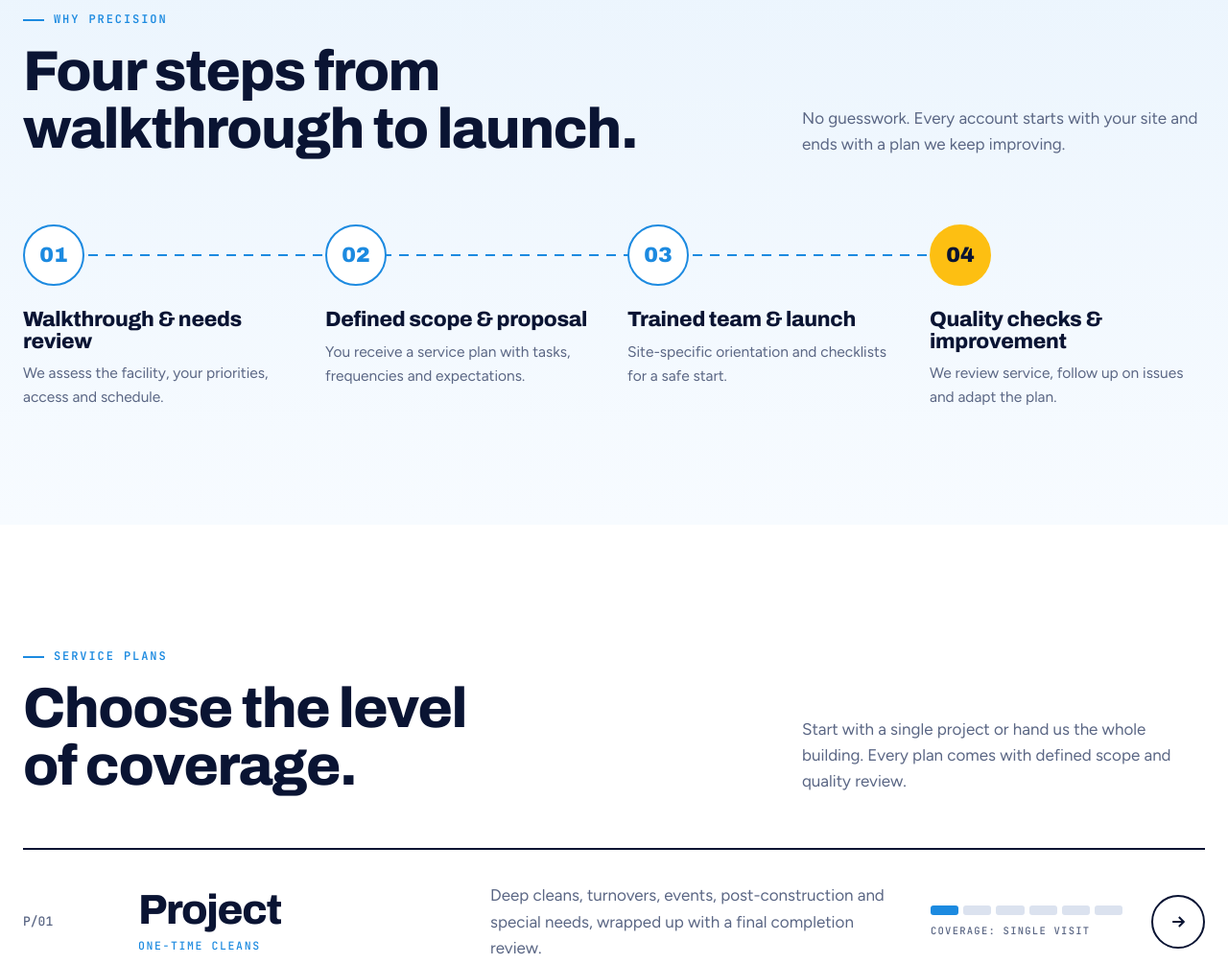
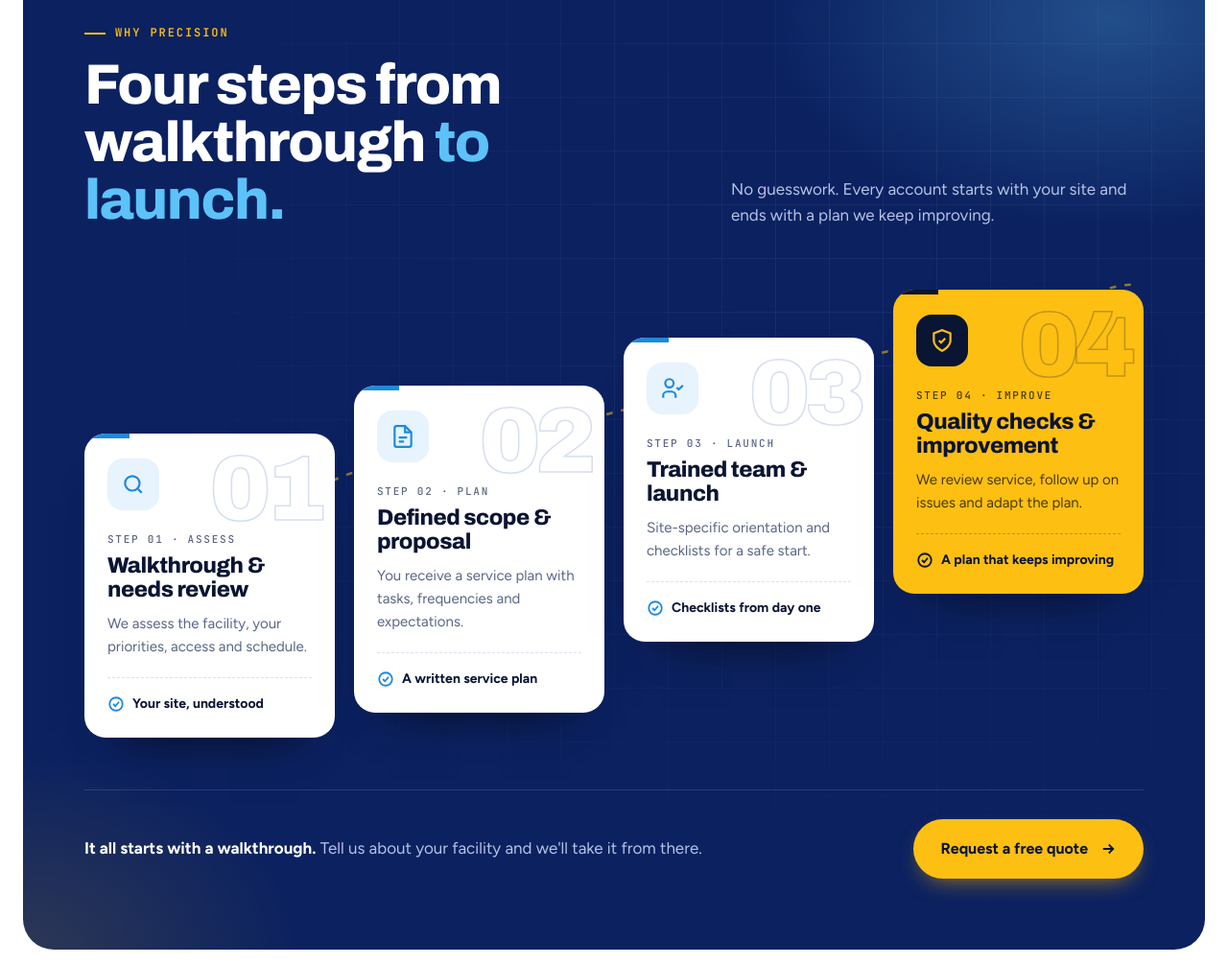
Before and after one commit to dallaswebagency/Precision-Janitorial-Services, a plain HTML site: page index.html in a window 1280 px wide. Shown: the part 5225-6230 px from the top of the page at 96% size. Drawn offline with Linux system fonts and the light colour scheme.

Commit message:
Add real service images (watermark removed) and redesign process section
Co-Authored-By: Claude Opus 5.5 <noreply@anthropic.com>
Claude-Session: https://claude.ai/code/session_017Li8CGAui53QHoMtZGYFAm

```diff
--- a/index.html
+++ b/index.html
@@ -216,16 +216,45 @@ nav.main .btn{margin-left:10px;padding:13px 22px}
 .value p{color:var(--muted);font-size:15px}
 
 /* ===== process ===== */
-.process{padding:110px 0 120px;background:linear-gradient(180deg,#eaf4fd,#f7fbff)}
-.process .sec-head{margin-bottom:70px}
-.track{display:grid;grid-template-columns:repeat(4,1fr);gap:28px;position:relative}
-.track::before{content:"";position:absolute;top:31px;left:32px;right:calc(25% - 32px);height:2px;background:repeating-linear-gradient(90deg,var(--blue) 0 10px,transparent 10px 18px)}
-.st{position:relative}
-.st .dial{width:64px;height:64px;border-radius:50%;background:#fff;border:2px solid var(--blue);display:grid;place-items:center;font-family:var(--display);font-weight:900;font-size:22px;color:var(--blue);position:relative;z-index:1;transition:.3s}
-.st:hover .dial{background:var(--blue);color:#fff;transform:scale(1.06)}
-.st:last-child .dial{background:var(--gold);border-color:var(--gold);color:var(--ink)}
-.st h4{font-size:22px;margin:24px 0 10px;letter-spacing:-.015em}
-.st p{color:var(--muted);font-size:15.5px}
+.process{padding:40px 0 120px}
+.proc-box{position:relative;background:var(--navy);border-radius:32px;padding:84px 64px 74px;color:#fff;overflow:hidden;isolation:isolate}
+.proc-box::before{content:"";position:absolute;inset:0;z-index:-1;background:
+  radial-gradient(520px 320px at 92% 8%,rgba(92,194,247,.28),transparent 70%),
+  radial-gradient(420px 300px at 0% 100%,rgba(253,191,18,.14),transparent 70%)}
+.proc-box::after{content:"";position:absolute;inset:0;z-index:-1;background-image:linear-gradient(rgba(255,255,255,.05) 1px,transparent 1px),linear-gradient(90deg,rgba(255,255,255,.05) 1px,transparent 1px);background-size:56px 56px;mask-image:radial-gradient(ellipse at 70% 30%,#000 10%,transparent 75%)}
+.proc-head{display:grid;grid-template-columns:1.1fr .9fr;gap:50px;align-items:end;margin-bottom:64px}
+.proc-head .tag{color:var(--gold)}
+.proc-head h2{margin-top:14px}
+.proc-head h2 em{font-style:normal;color:var(--sky)}
+.proc-head p{color:#b6c3e6;max-width:430px;justify-self:end}
+.stairs{display:grid;grid-template-columns:repeat(4,1fr);gap:20px;align-items:start;position:relative}
+.stairs svg.path{position:absolute;left:0;top:-30px;width:100%;height:calc(100% + 30px);z-index:0;pointer-events:none;overflow:visible}
+.stairs svg.path path{fill:none;stroke:var(--gold);stroke-width:2;stroke-dasharray:6 8;opacity:.55}
+.sc{position:relative;z-index:1;background:#fff;color:var(--ink);border-radius:22px;padding:26px 24px 24px;overflow:hidden;transition:transform .4s cubic-bezier(.2,.7,.2,1),box-shadow .4s;box-shadow:0 30px 50px -36px rgba(0,0,0,.8)}
+.sc:nth-child(2){margin-bottom:0}
+.sc.s1{margin-top:150px}.sc.s2{margin-top:100px}.sc.s3{margin-top:50px}.sc.s4{margin-top:0}
+.sc::before{content:"";position:absolute;left:0;top:0;right:0;height:5px;background:var(--blue);transform:scaleX(.18);transform-origin:left;transition:transform .5s}
+.sc:hover{transform:translateY(-8px)}
+.sc:hover::before{transform:scaleX(1)}
+.sc .big{position:absolute;right:14px;top:10px;font-size:96px!important;font-family:var(--display);font-weight:900;font-size:120px;line-height:1;letter-spacing:-.06em;color:transparent;-webkit-text-stroke:1.5px #d6deef;transition:-webkit-text-stroke-color .4s}
+.sc:hover .big{-webkit-text-stroke-color:var(--sky)}
+.sc .ic{width:54px;height:54px;border-radius:16px;display:grid;place-items:center;background:#e7f3fd;color:var(--blue);position:relative}
+.sc .ic svg{width:26px;height:26px}
+.sc .lbl{font-family:var(--mono);font-size:11px;letter-spacing:.16em;text-transform:uppercase;color:var(--muted);margin:22px 0 6px}
+.sc h4{font-size:23px;letter-spacing:-.02em;line-height:1.08;margin-bottom:10px;position:relative}
+.sc p{color:var(--muted);font-size:15px;position:relative}
+.sc .out{display:flex;align-items:center;gap:8px;margin-top:20px;padding-top:16px;border-top:1px dashed var(--line);font-weight:700;font-size:14px}
+.sc .out svg{width:18px;height:18px;color:var(--blue);flex:none}
+.sc.s4{background:var(--gold)}
+.sc.s4::before{background:var(--ink)}
+.sc.s4 .big{-webkit-text-stroke-color:rgba(10,20,51,.25)}
+.sc.s4 .ic{background:var(--ink);color:var(--gold)}
+.sc.s4 p,.sc.s4 .lbl{color:#4a3a00}
+.sc.s4 .out{border-color:rgba(10,20,51,.25)}
+.sc.s4 .out svg{color:var(--ink)}
+.proc-foot{display:flex;justify-content:space-between;align-items:center;gap:20px;flex-wrap:wrap;margin-top:54px;padding-top:30px;border-top:1px solid rgba(255,255,255,.12)}
+.proc-foot p{color:#b6c3e6}
+.proc-foot p b{color:#fff}
 
 /* ===== plans ===== */
 .plans{padding:120px 0}
@@ -351,8 +380,12 @@ footer a:hover{color:#fff}
   .svc-list li:not(.on) .mob{display:none}
   .brief{position:relative;top:0}
   .about-pic .hq{right:16px}
-  .track{grid-template-columns:1fr 1fr;row-gap:44px}
-  .track::before{display:none}
+  .proc-box{padding:56px 26px 50px;border-radius:24px}
+  .proc-head{grid-template-columns:1fr;gap:16px}
+  .proc-head p{justify-self:start}
+  .stairs{grid-template-columns:1fr 1fr}
+  .stairs svg.path{display:none}
+  .sc.s1,.sc.s2,.sc.s3,.sc.s4{margin-top:0}
   .close-box .pic{min-height:260px;order:-1}
   .close-box .pic::before{background:linear-gradient(0deg,var(--blue),transparent 55%)}
   .close-box .txt{padding:40px 30px 46px}
@@ -367,7 +400,7 @@ footer a:hover{color:#fff}
   .brand b{font-size:19px}
   nav.main .btn{display:none}
   .burger{display:inline-flex}
-  .band-grid,.values,.track,.fields,.f-grid{grid-template-columns:1fr}
+  .band-grid,.values,.stairs,.fields,.f-grid{grid-template-columns:1fr}
   .band-grid div{border-left:0;padding-left:0}
   .qb-form{padding:22px}
   .freq{flex-direction:column;align-items:stretch}
@@ -590,15 +623,46 @@ footer a:hover{color:#fff}
 <!-- process -->
 <section class="process" id="process">
   <div class="wrap">
-    <div class="sec-head rv">
-      <div><span class="tag">Why Precision</span><h2 style="margin-top:14px">Four steps from<br>walkthrough to launch.</h2></div>
-      <p>No guesswork. Every account starts with your site and ends with a plan we keep improving.</p>
-    </div>
-    <div class="track">
-      <div class="st rv"><div class="dial">01</div><h4>Walkthrough &amp; needs review</h4><p>We assess the facility, your priorities, access and schedule.</p></div>
-      <div class="st rv"><div class="dial">02</div><h4>Defined scope &amp; proposal</h4><p>You receive a service plan with tasks, frequencies and expectations.</p></div>
-      <div class="st rv"><div class="dial">03</div><h4>Trained team &amp; launch</h4><p>Site-specific orientation and checklists for a safe start.</p></div>
-      <div class="st rv"><div class="dial">04</div><h4>Quality checks &amp; improvement</h4><p>We review service, follow up on issues and adapt the plan.</p></div>
+    <div class="proc-box">
+      <div class="proc-head rv">
+        <div><span class="tag">Why Precision</span><h2>Four steps from walkthrough <em>to launch.</em></h2></div>
+        <p>No guesswork. Every account starts with your site and ends with a plan we keep improving.</p>
+      </div>
+      <div class="stairs">
+        <svg class="path" viewBox="0 0 1000 400" preserveAspectRatio="none" aria-hidden="true"><path d="M60 230 C 200 230, 210 170, 310 170 S 470 120, 560 120 S 730 70, 810 70 S 940 20, 990 20"/></svg>
+        <div class="sc s1 rv"><span class="big">01</span>
+          <div class="ic"><svg viewBox="0 0 24 24" fill="none" stroke="currentColor" stroke-width="2"><circle cx="11" cy="11" r="7"/><path d="m20 20-3.5-3.5"/></svg></div>
+          <div class="lbl">Step 01 &middot; Assess</div>
+          <h4>Walkthrough &amp; needs review</h4>
+          <p>We assess the facility, your priorities, access and schedule.</p>
+          <div class="out"><svg viewBox="0 0 24 24" fill="none" stroke="currentColor" stroke-width="2.4"><circle cx="12" cy="12" r="9"/><path d="m8 12 3 3 5-6"/></svg>Your site, understood</div>
+        </div>
+        <div class="sc s2 rv"><span class="big">02</span>
+          <div class="ic"><svg viewBox="0 0 24 24" fill="none" stroke="currentColor" stroke-width="2"><path d="M14 2H6a2 2 0 0 0-2 2v16a2 2 0 0 0 2 2h12a2 2 0 0 0 2-2V8z"/><path d="M14 2v6h6M8 13h8M8 17h5"/></svg></div>
+          <div class="lbl">Step 02 &middot; Plan</div>
+          <h4>Defined scope &amp; proposal</h4>
+          <p>You receive a service plan with tasks, frequencies and expectations.</p>
+          <div class="out"><svg viewBox="0 0 24 24" fill="none" stroke="currentColor" stroke-width="2.4"><circle cx="12" cy="12" r="9"/><path d="m8 12 3 3 5-6"/></svg>A written service plan</div>
+        </div>
+        <div class="sc s3 rv"><span class="big">03</span>
+          <div class="ic"><svg viewBox="0 0 24 24" fill="none" stroke="currentColor" stroke-width="2"><circle cx="9" cy="7" r="4"/><path d="M3 21v-2a4 4 0 0 1 4-4h4a4 4 0 0 1 4 4v2M16 11l2 2 4-4"/></svg></div>
+          <div class="lbl">Step 03 &middot; Launch</div>
+          <h4>Trained team &amp; launch</h4>
+          <p>Site-specific orientation and checklists for a safe start.</p>
+          <div class="out"><svg viewBox="0 0 24 24" fill="none" stroke="currentColor" stroke-width="2.4"><circle cx="12" cy="12" r="9"/><path d="m8 12 3 3 5-6"/></svg>Checklists from day one</div>
+        </div>
+        <div class="sc s4 rv"><span class="big">04</span>
+          <div class="ic"><svg viewBox="0 0 24 24" fill="none" stroke="currentColor" stroke-width="2"><path d="M12 22s8-4 8-10V5l-8-3-8 3v7c0 6 8 10 8 10z"/><path d="m9 12 2 2 4-4"/></svg></div>
+          <div class="lbl">Step 04 &middot; Improve</div>
+          <h4>Quality checks &amp; improvement</h4>
+          <p>We review service, follow up on issues and adapt the plan.</p>
+          <div class="out"><svg viewBox="0 0 24 24" fill="none" stroke="currentColor" stroke-width="2.4"><circle cx="12" cy="12" r="9"/><path d="m8 12 3 3 5-6"/></svg>A plan that keeps improving</div>
+        </div>
+      </div>
+      <div class="proc-foot rv">
+        <p><b>It all starts with a walkthrough.</b> Tell us about your facility and we'll take it from there.</p>
+        <a href="#quote" class="btn btn-gold">Request a free quote <svg viewBox="0 0 24 24" fill="none" stroke="currentColor" stroke-width="2.4"><path d="M5 12h14M13 6l6 6-6 6"/></svg></a>
+      </div>
     </div>
   </div>
 </section>
```
Also changed, not shown: images/education-childcare.webp, images/post-construction.webp, images/property-multi-unit.webp, images/public-facilities.webp.
